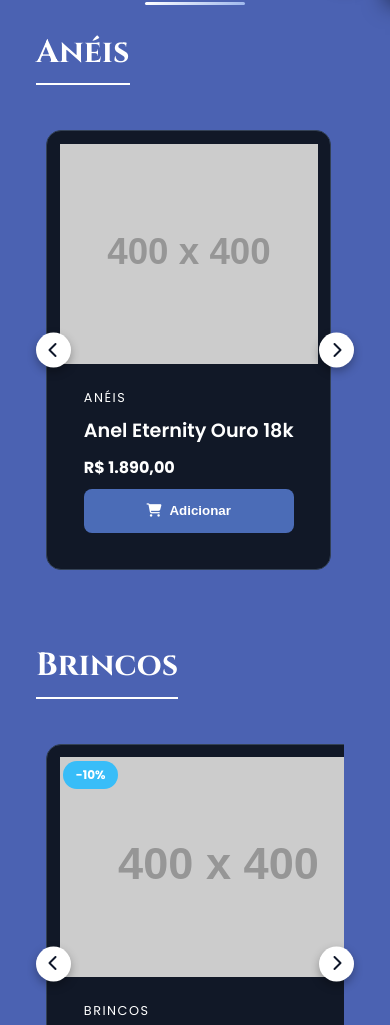
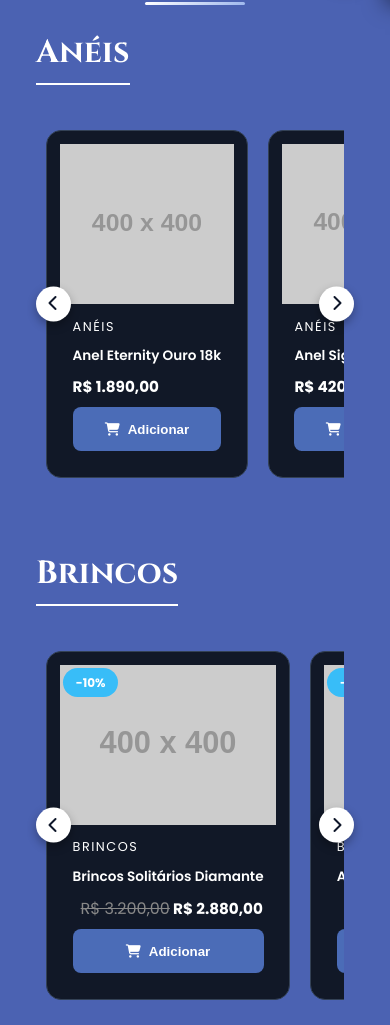
Before and after one commit to Bruno-Santo16/site, a plain HTML site: page loja/index.html in a window 390 px wide. Shown: the part 839-1864 px from the top of the page. Drawn offline with Linux system fonts and the light colour scheme; placeholder pictures from the web are drawn by us.

Commit message:
UI: Reduzindo tamanho dos produtos no mobile para visual mais compacto

```diff
--- a/loja/css/styles.css
+++ b/loja/css/styles.css
@@ -2526,7 +2526,23 @@ body {
     }
 
     .carousel-container .product-card {
-        min-width: 200px;
+        min-width: 160px; /* Reduzido de 200px */
+    }
+
+    .product-image {
+        height: 160px !important; /* Reduzido de 220px */
+    }
+
+    .product-info {
+        padding: 0.8rem;
+    }
+
+    .product-name {
+        font-size: 0.85rem;
+    }
+
+    .product-price {
+        font-size: 0.95rem;
     }
 
     .carousel-btn {
```
